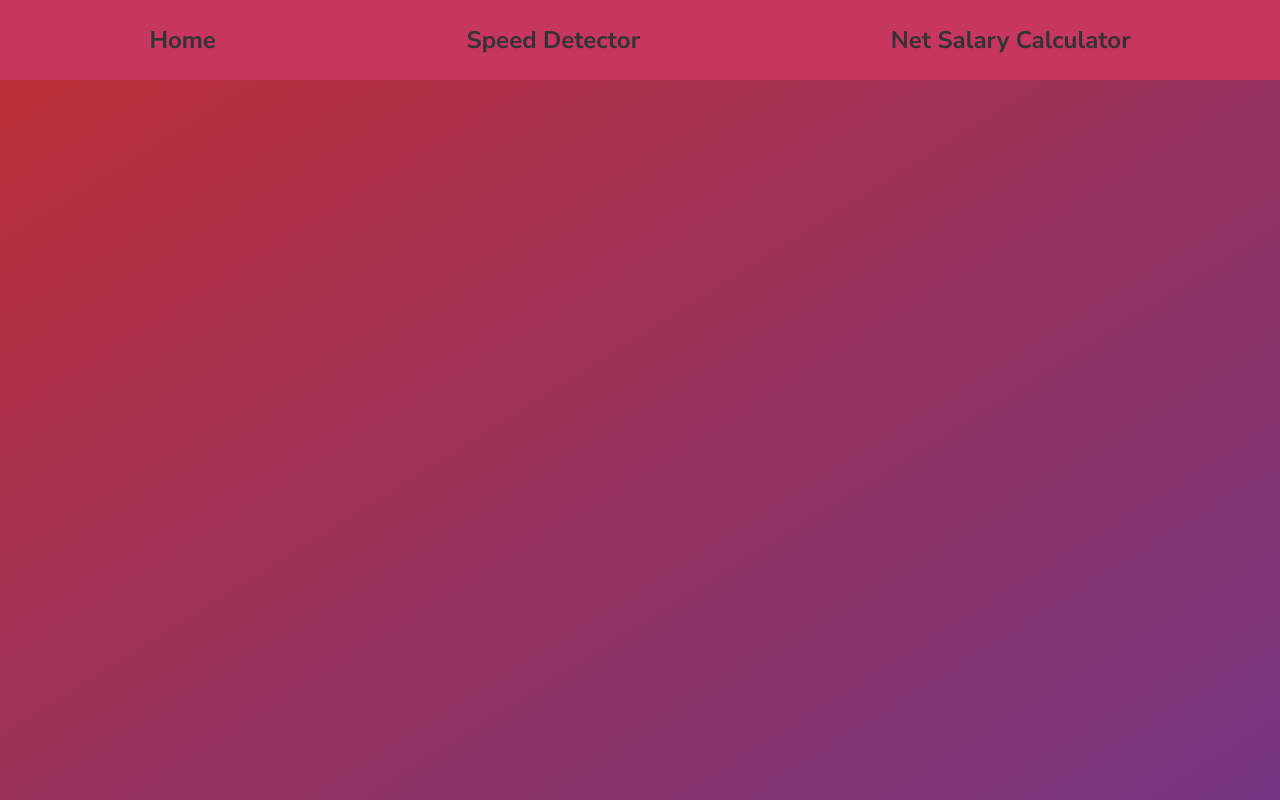
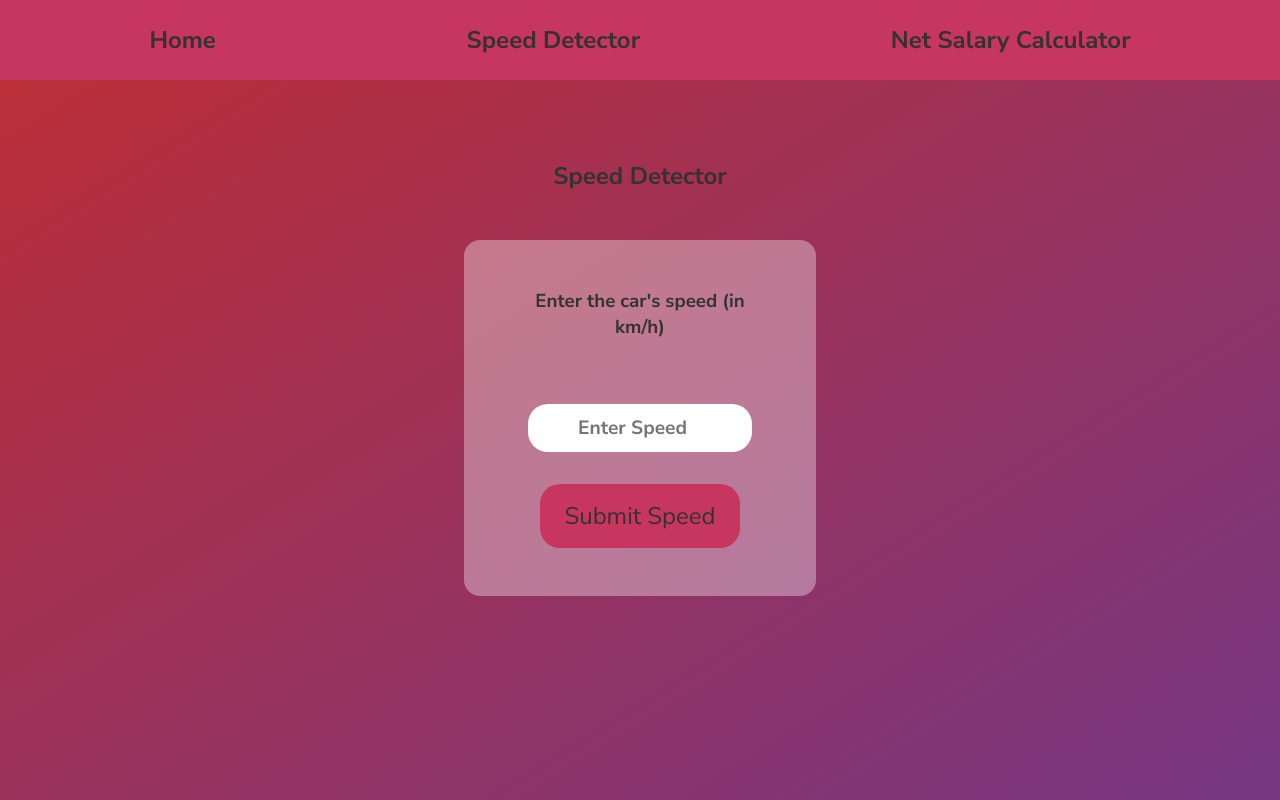
Before and after one commit to ahabab23/Code-challenge-Wk-1, a plain HTML site: page Speed-Detector/index.html in a window 1280 px wide. Drawn offline with Linux system fonts and the light colour scheme.

Commit message:
Improve the contents in shared.css and style.css

```diff
--- a/Grade-Generator/script.js
+++ b/Grade-Generator/script.js
@@ -19,14 +19,17 @@ function check() {
     }
 }
 function calculate() {
+     // Get the values of the HTML elements with the IDs javascript, css, python, react, and ruby
     let js = document.querySelector("#javascript").value;
     let css = document.querySelector("#css").value;
     let python = document.querySelector("#python").value;
     let react = document.querySelector("#react").value;
     let ruby = document.querySelector("#ruby").value;
+    // calling  the  function to validate user inputs
     check()
     let sum = parseFloat(js) + parseFloat(css) + parseFloat(python) + parseFloat(react) + parseFloat(ruby);
     let average = (sum / 500) * 100;
+    // Displaying the Grade on the page
     if (average > 79 && average <= 100) {
         grade.innerHTML = `Grade: A`
     } else if (average > 60 && average <= 79) {
--- a/Speed-Detector/index.html
+++ b/Speed-Detector/index.html
@@ -11,7 +11,7 @@
         rel="stylesheet">
     <link rel="stylesheet" href="style.css">
     <link rel="stylesheet" href="../shared.css">
-    <title>Grade Generator</title>
+    <title>Speed Detector</title>
 </head>
 
 <body>
@@ -27,7 +27,13 @@
         </nav>
     </header>
     <main>
-        <section>
+        <section  id="speed_detector">
+            <h2 class="secondary_header">Speed Detector</h2>
+            <div  class="form_container">
+                <h3 class="tertiary_header">Enter the car's speed (in km/h)</h3>
+                <input type="number" id="speed" placeholder="Enter Speed">
+                <button class="button">Submit Speed</button>
+            </div>
 
         </section>
     </main>
--- a/Speed-Detector/style.css
+++ b/Speed-Detector/style.css
@@ -0,0 +1,22 @@
+#speed_detector{
+    margin-top: 5rem;
+    text-align: center;
+}
+.secondary_header{
+    margin-bottom: 3rem;
+}
+.form_container{
+    text-align: center;
+    display: flex;
+    flex-direction: column;
+    justify-content: center;
+    align-items: center;
+    background-color:  rgba(255, 255, 255, 0.35);
+    padding: 3rem;
+    width: 20%;
+    border-radius: 1rem;
+    margin: auto;
+}
+.tertiary_header{
+    margin-bottom: 2rem;
+}
--- a/shared.css
+++ b/shared.css
@@ -26,3 +26,38 @@ body{
     font-size: 1.5rem;
     font-weight: bold;
 }
+
+input {
+    display: block;
+    margin: 2rem auto;
+    width: 12rem;
+    height: 3rem;
+    border: none;
+    border-radius: 20px;
+    text-align: center;
+    font-family: inherit;
+    font-size: 1.2rem;
+    font-weight: bold;
+    padding: 0 1rem;
+}
+
+input:focus {
+    outline: none;
+}
+
+.button {
+    border: none;
+    padding: 1rem 1.5rem;
+    font-family: inherit;
+    color: inherit;
+    background-color: #c7365f;
+    border-radius: 20px;
+    font-size: 1.5rem;
+    cursor: pointer;
+
+}
+
+.button:hover {
+    color: #fff;
+    background-color: #c7365f;
+  }
```
Also changed, not shown: Grade-Generator/style.css (+0 -34 lines).
